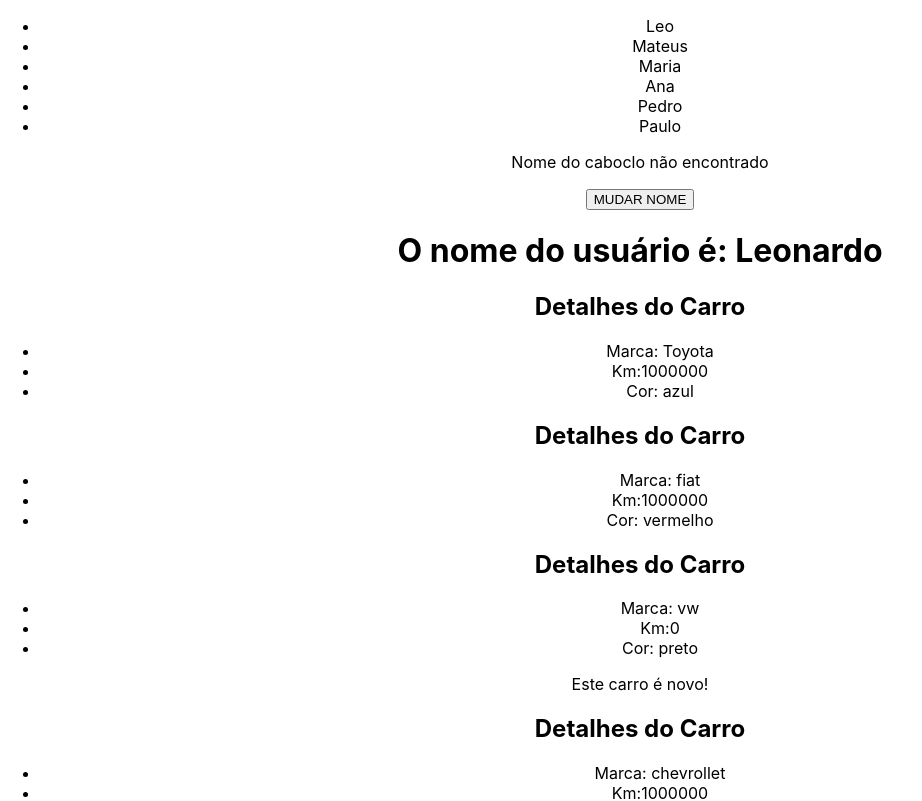
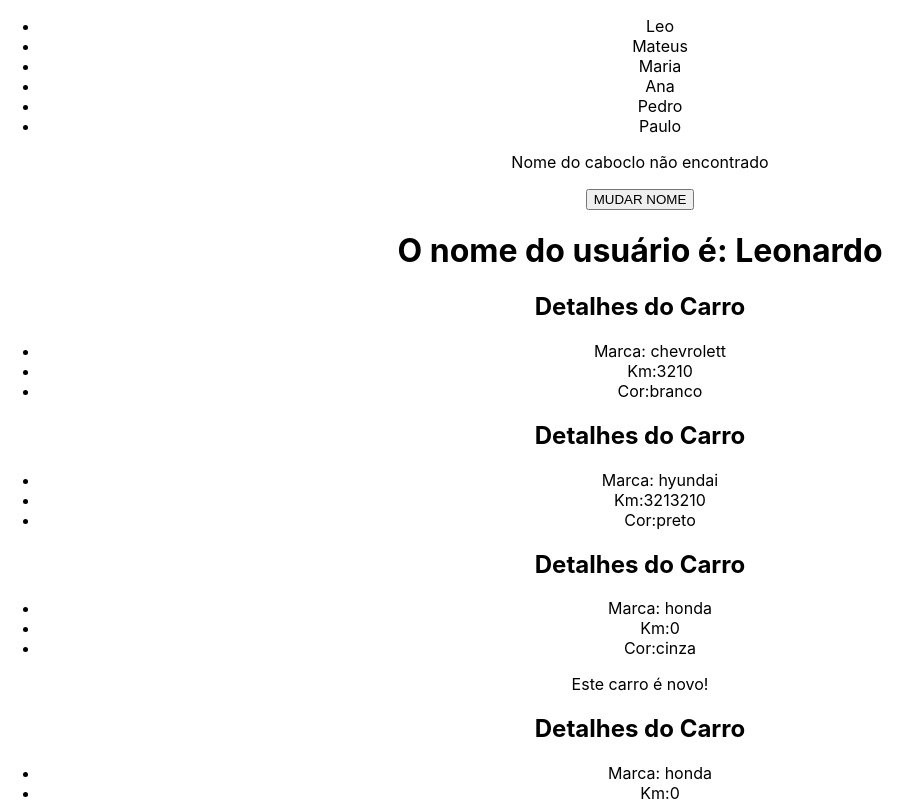
Before and after one commit to LeonardoAlves04/react-zero-a-maestria, a React (Create React App) app in the folder exercicio/: page / in a window 1280 px wide. Shown: the top 801 px of the page, without its empty margins (0-922 px from the left). Built offline with nearby package versions, Linux system fonts and the light colour scheme.

Commit message:
feat: renderização de lista

```diff
--- a/exercicio/src/App.js
+++ b/exercicio/src/App.js
@@ -5,17 +5,30 @@ import ShowUserName from './components/ShowUserName';
 import CarDetails from './components/CarDetails';
 
 function App() {
+  const name = "Leonardo"
 
-  const name = "Leonardo"
+  const cars = [
+    { id: 1, brand: "chevrolett", color: "branco", newCar: false, km: 3210 },
+    { id: 2, brand: "hyundai", color: "preto", newCar: false, km: 3213210 },
+    { id: 3, brand: "honda", color: "cinza", newCar: true, km: 0 },
+    { id: 3, brand: "honda", color: "cinza", newCar: true, km: 0 },
+    { id: 3, brand: "honda", color: "cinza", newCar: true, km: 0 },
+    { id: 3, brand: "honda", color: "cinza", newCar: true, km: 0 },
+    { id: 3, brand: "honda", color: "cinza", newCar: true, km: 0 },
+
+  ]
   return (
     <div className="App">
       <ListRender />
       <ConditionalRender />
       <ShowUserName name={name} />
-      <CarDetails km={1000000} brand=" Toyota" color=" azul" newCar={false} />
+      {/* <CarDetails km={1000000} brand=" Toyota" color=" azul" newCar={false} />
       <CarDetails km={1000000} brand=" fiat" color=" vermelho" newCar={false} />
       <CarDetails km={0} brand=" vw" color=" preto" newCar={true} />
-      <CarDetails km={1000000} brand=" chevrollet " color=" cinza" newCar={false} />
+      <CarDetails km={1000000} brand=" chevrollet " color=" cinza" newCar={false} /> */}
+      {cars.map((car) => (
+        <CarDetails brand={car.brand} color={car.color} newCar={car.newCar} km={car.km} />
+      ))}
     </div >
   );
 }
```
